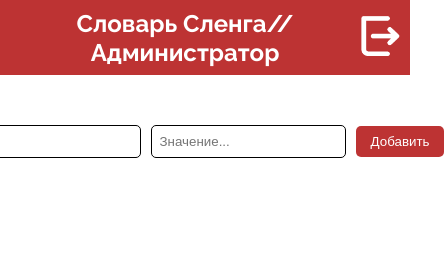
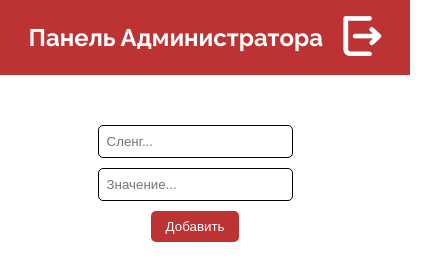
Before and after one commit to don-juann/slang-dictionary, a website: page public/admin.html in a window 390 px wide. Shown: the whole page, 444 px wide, since content can reach past the window. Drawn offline with Linux system fonts and the light colour scheme; no server answers.

Commit message:
css mistakes fix

```diff
--- a/public/admin.html
+++ b/public/admin.html
@@ -9,7 +9,7 @@
 </head>
 <body>
     <div id="header">
-        <h2 id="top-inscription">Словарь Сленга//Администратор</h2>
+        <h2 id="top-inscription">Панель Администратора</h2>
         <a href="index.html"><img id="exit" src="src/exit.png" alt="exit"></a>
     </div>
 
--- a/public/style.css
+++ b/public/style.css
@@ -111,6 +111,10 @@ body {
 }
 
 @media screen and (max-width:768px) {
+    #header{
+        width: 100%;
+    }
+
     .slang-container,
     #searched-word {
         margin: 50px auto;
@@ -136,4 +140,8 @@ body {
     .slang-card {
         height: 100%;
     }
+
+    .search-bar {
+        flex-direction: column;
+    }
 }
```
